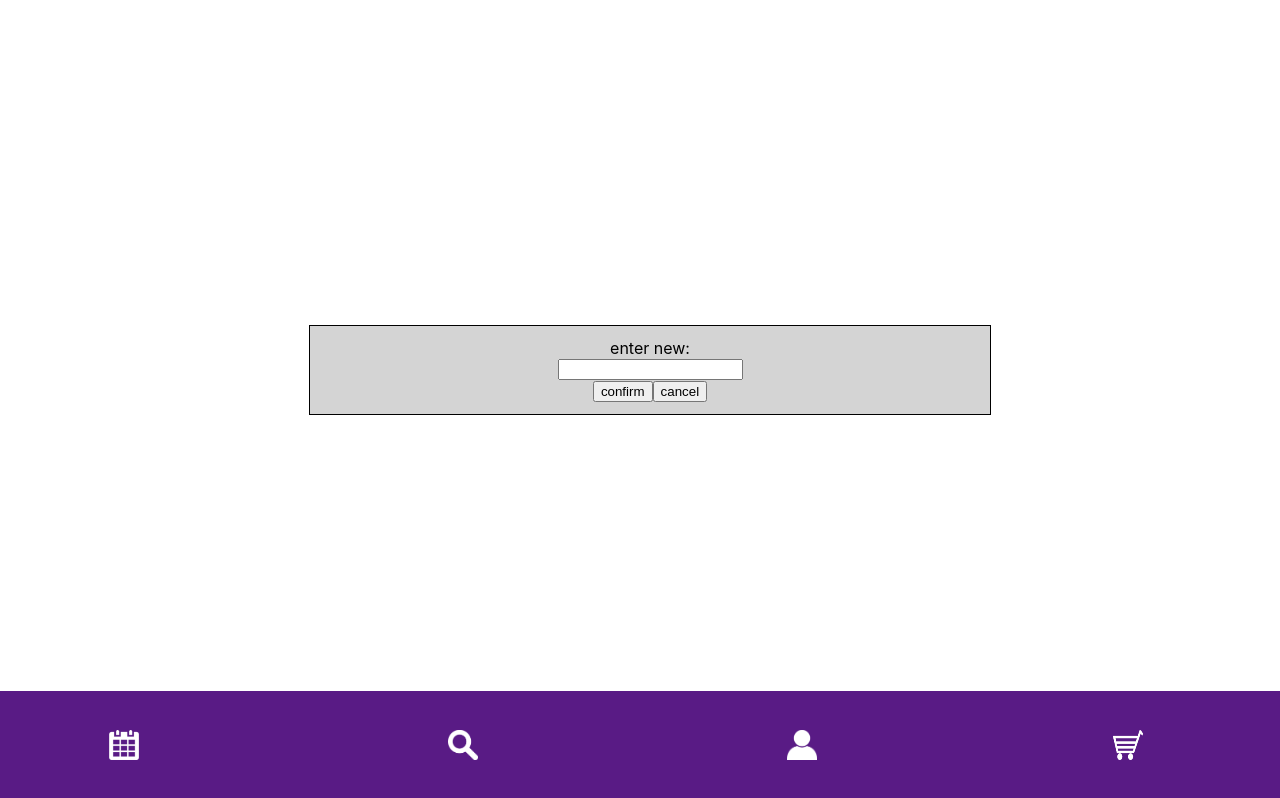
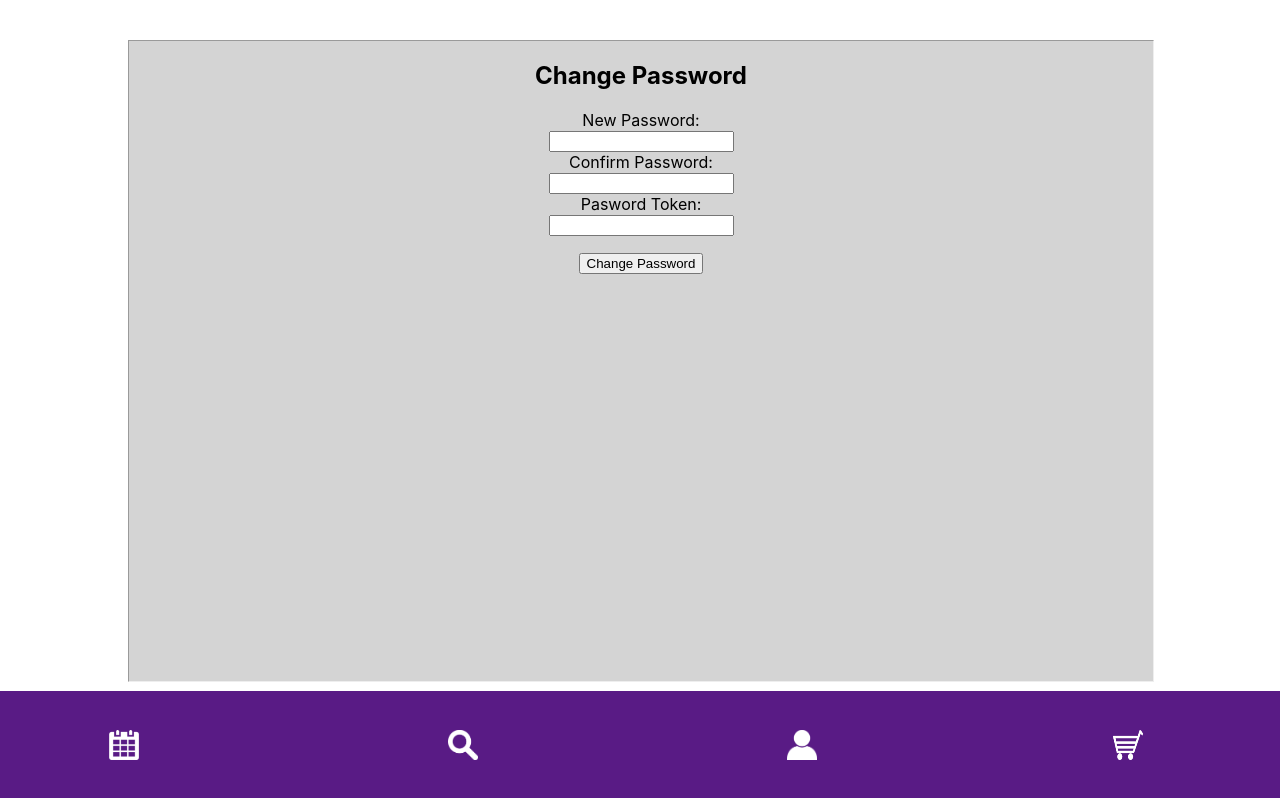
Before and after one commit to agiledev-students-fall2022/final-project-team-albert-pro-max, a React (Create React App) app in the folder front-end/: page /editinfo in a window 1280 px wide. Built offline with nearby package versions, Linux system fonts and the light colour scheme.

Commit message:
first version

```diff
--- a/front-end/src/App.js
+++ b/front-end/src/App.js
@@ -13,7 +13,7 @@ import Schedule from "./Schedule";
 function App() {
 
   const [show, setShow] = useState(false) // should be an array of state
-  const [added,setAdd] = useState([])
+  const [added, setAdd] = useState([])
   return (
     <div className="App">
       <Router>
--- a/front-end/src/EditInfo.css
+++ b/front-end/src/EditInfo.css
@@ -1,14 +1,11 @@
-.EditInfo {
+.editinfo {
     position:absolute;
     place-items: center;
     border: 1px;
     background-color: rgb(212, 212, 212);
-    border-style: solid;
-    margin: 10px;
-    width: 50%;
-    padding: 12px 20px;
-    display: inline-block;
-    left: 50%;
-    top: 45%;
-    transform: translate(-50%, -50%);
+    border-style: inset;
+    width: 80%;
+    left: 10%;
+    top: 5%;
+    height: 80%;
 }
--- a/front-end/src/EditInfo.js
+++ b/front-end/src/EditInfo.js
@@ -1,19 +1,26 @@
 import './EditInfo.css'
+import { Link } from 'react-router-dom'
 
 const EditInfo = () =>{
     return(
-        <div className="EditInfo">
+        <div class="editinfo">
+            <h2>Change Password</h2>
             <form>
-                <label>
-                    <div>enter new:</div>
-                    <input type="text" name="password" />
-                </label>
-                <div>
-                    <input type="submit" value="confirm" />
-                    <input type="submit" value="cancel" />
-                </div>
+                <label for="newPassword">New Password:</label><br></br>
+                <input type="password" id="newPassword" name="newPassword" title="New password" /><br></br>
+                <label for="confirmPassword">Confirm Password:</label><br></br>
+                <input type="password" id="confirmPassword" name="confirmPassword" title="Confirm new password" /><br></br>
+                <label for="token">Pasword Token:</label><br></br>
+                <input type="text" id="token" name="token" title="Password Token" /><br></br>
+                <p class="form-actions">
+                    <Link to ="/profile">
+                        <input type="submit" value="Change Password" title="Change password" />
+                    </Link>
+                </p>
             </form>
         </div>
+
+
     )
 
 }
```
